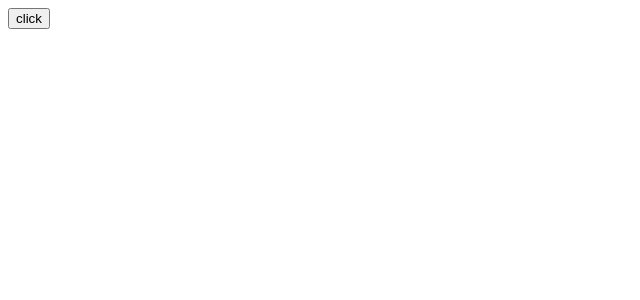
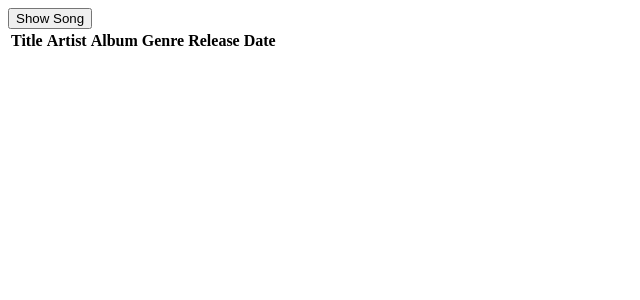
Before and after one commit to PeteDillo/frontend_music_library, a React (Create React App) app: page / in a window 1280 px wide. Shown: the top 300 px of the page, without its empty margins (0-640 px from the left). Built offline with nearby package versions, Linux system fonts and the light colour scheme.

Commit message:
added music table with .map() to display each song.

```diff
--- a/src/App.js
+++ b/src/components/App.js
@@ -1,6 +1,6 @@
 import React, { useState } from "react";
 import axios from "axios";
-
+import MusicTable from "./MusicTable/MusicTable";
 function App() {
   const [songs, setSongs] = useState([]);
 
@@ -9,7 +9,6 @@ function App() {
       let response = await axios.get(
         "http://www.devcodecampmusiclibrary.com/api/music"
       );
-      console.log(response.data);
       setSongs(response.data);
     } catch (error) {
       console.log(error);
@@ -18,7 +17,8 @@ function App() {
 
   return (
     <div className="App">
-      <button onClick={getSongs}>click</button>
+      <button onClick={getSongs}>Show Song</button>
+      <MusicTable songs = {songs}/>
     </div>
   );
 }
--- /dev/null
+++ b/src/components/MusicTable/MusicTable.jsx
@@ -0,0 +1,36 @@
+import React from "react";
+import './MusicTable.css'
+
+const MusicTable = (props) => {
+    const {songs} = props
+    return (
+        <div>
+            <table>
+                <thead>
+                    <tr>
+                        <th>Title</th>
+                        <th>Artist</th>
+                        <th>Album</th>
+                        <th>Genre</th>
+                        <th>Release Date</th>
+                    </tr>
+                </thead>
+                <tbody>
+                    {songs.map((song, index) => {
+                        return (
+                        <tr key={index}>
+                            <td>{song.title}</td>
+                            <td>{song.artist}</td>
+                            <td>{song.album}</td>
+                            <td>{song.genre}</td>
+                            <td>{song.releaseDate}</td>
+                        </tr>
+                    );
+                    })}
+                </tbody>
+            </table>
+        </div>
+    )
+}
+
+export default MusicTable
--- a/src/index.js
+++ b/src/index.js
@@ -1,5 +1,5 @@
 import React from "react";
 import ReactDOM from "react-dom";
-import App from "./App";
+import App from "./components/App";
 
 ReactDOM.render(<App />, document.getElementById("root"));
```
Also changed, not shown: src/components/MusicTable/MusicTable.css (added).
